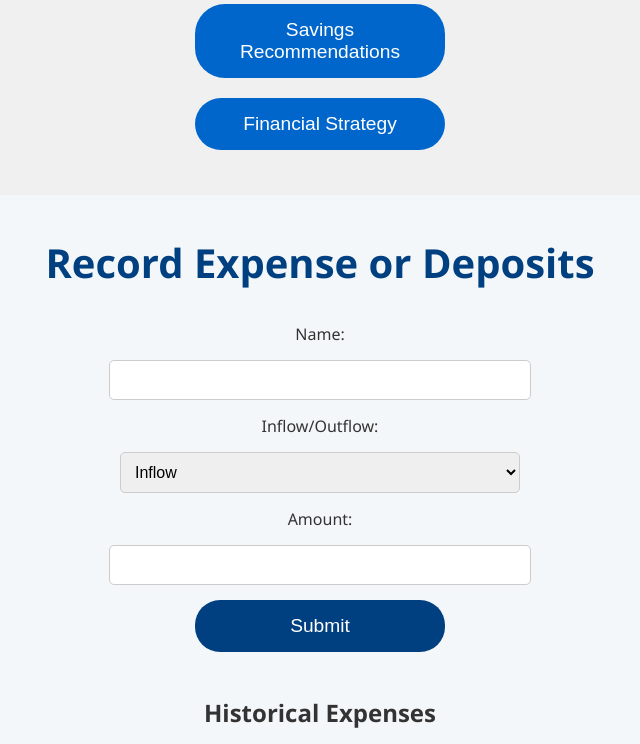
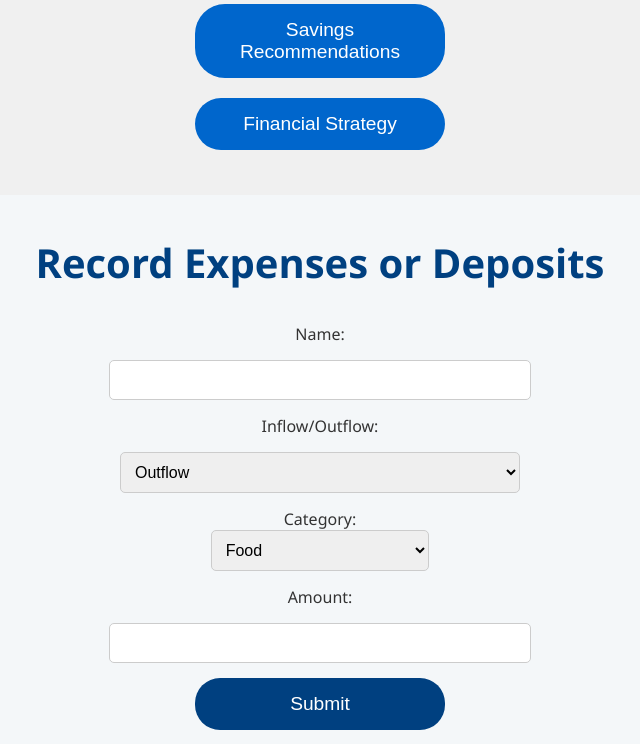
Before and after one commit to tyeckh/BC3415-Group-Project, a Flask app: page / in a window 1280 px wide. Shown: the part 605-1349 px from the top of the page, without its empty margins (320-960 px from the left). Run offline with Flask 3, Linux system fonts and the light colour scheme.

Commit message:
Update on Expense Form

```diff
--- a/static/script.js
+++ b/static/script.js
@@ -39,7 +39,7 @@ document
 
     // Update Table and Pie Chart
     addExpenseToTable(expense);
-    renderPieChart();
+    renderPieChart(); // Re-render the pie chart with the updated data
 
     // Reset Form
     this.reset();
@@ -274,3 +274,19 @@ document
         `;
     }
   });
+
+// Set "Debit" as the default option on load
+window.onload = function () {
+  document.getElementById("type").value = "Debit"; // Set Debit as default
+  document.getElementById("category-field").style.display = "block"; // Show category field by default
+
+  let expenses = JSON.parse(localStorage.getItem("expenses")) || [];
+  expenses.forEach((expense) => addExpenseToTable(expense));
+  renderPieChart();
+};
+
+// Toggle Category Field based on Credit/Debit selection
+document.getElementById("type").addEventListener("change", function () {
+  const categoryField = document.getElementById("category-field");
+  categoryField.style.display = this.value === "Debit" ? "block" : "none";
+});
--- a/templates/index.html
+++ b/templates/index.html
@@ -49,15 +49,15 @@
 
     <!-- Section 1: Record Expense or Deposits -->
     <section id="record-section" class="section">
-      <h2>Record Expense or Deposits</h2>
+      <h2>Record Expenses or Deposits</h2>
       <form id="expense-form">
         <label for="name">Name:</label>
         <input type="text" id="name" required />
 
         <label for="type">Inflow/Outflow:</label>
         <select id="type" required>
+          <option value="Debit">Outflow</option>
           <option value="Credit">Inflow</option>
-          <option value="Debit">Outflow</option>
         </select>
 
         <div id="category-field" style="display: none">
```
Also changed, not shown: app.py (line endings or trailing spaces).
